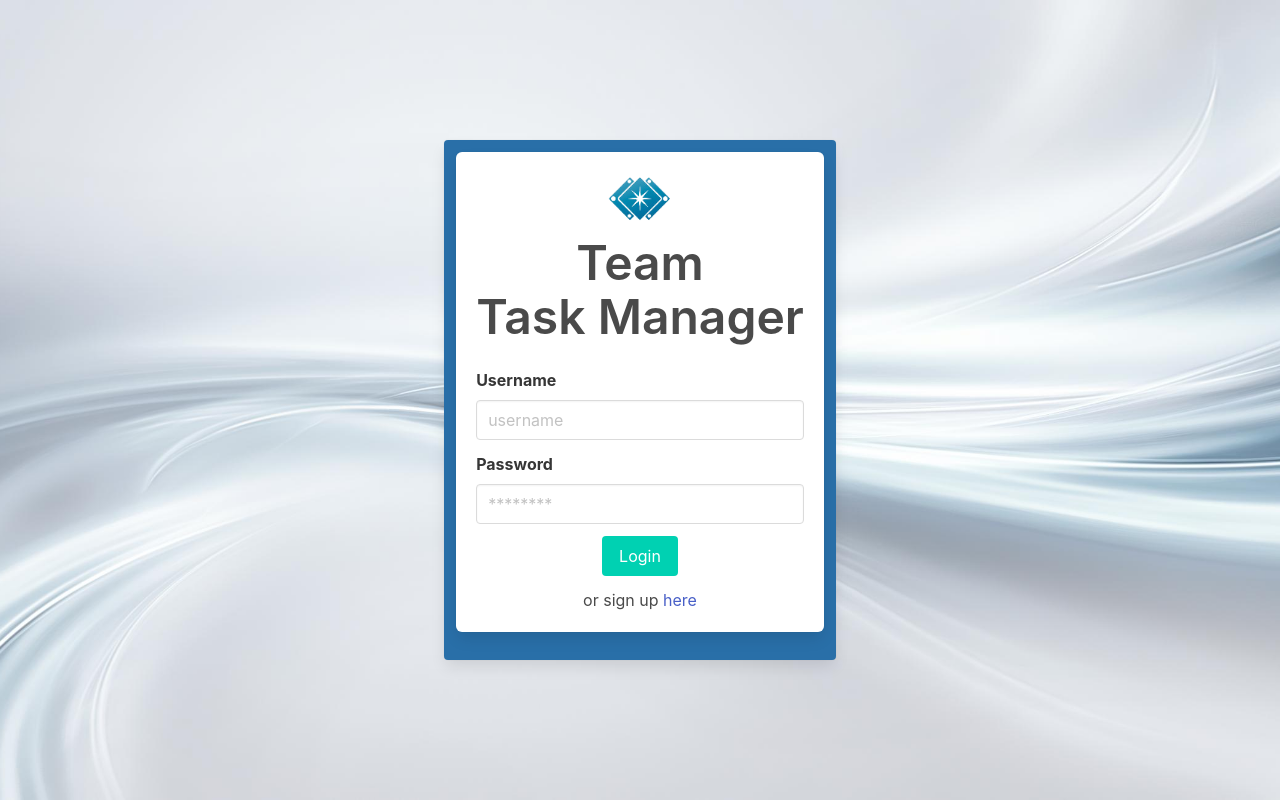
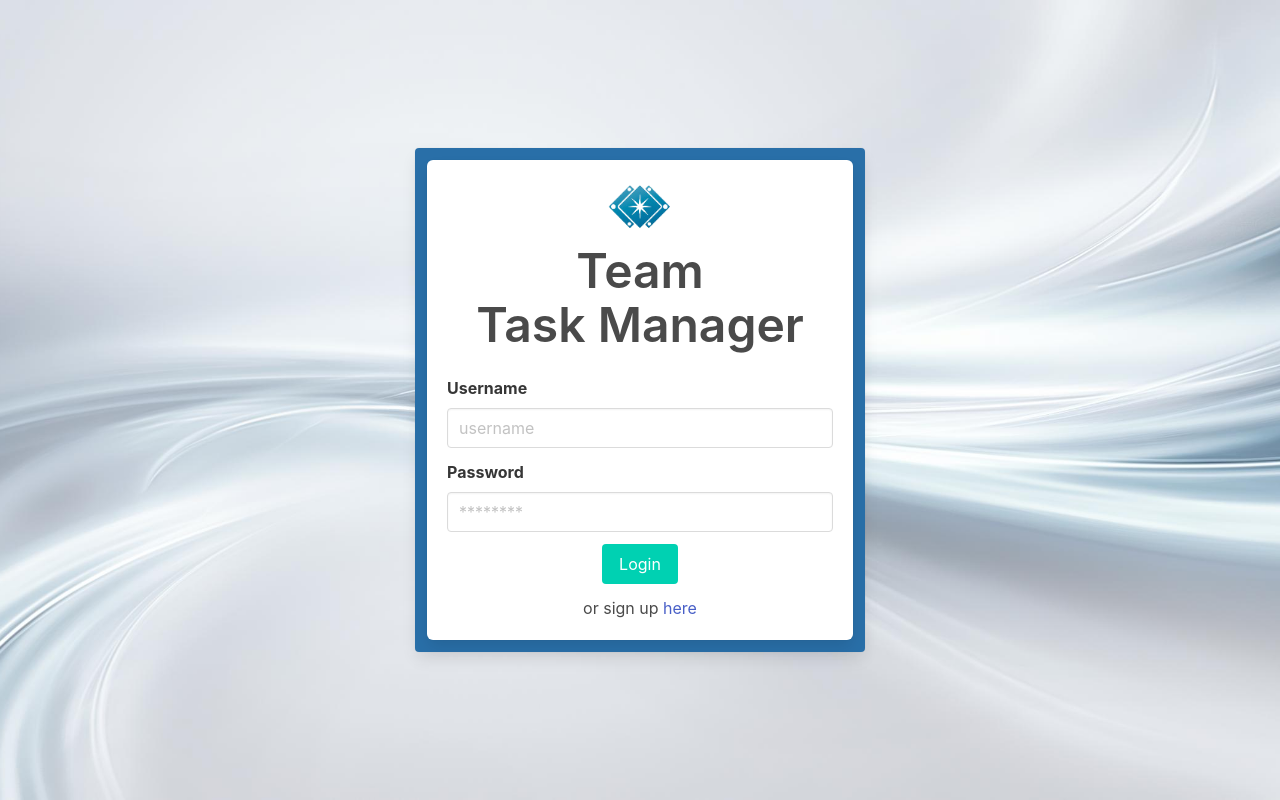
Before and after one commit to AidKool/team-task-manager, a Node server app: page /login in a window 1280 px wide. Run offline with Node 20, Linux system fonts and the light colour scheme; style sheets or scripts are compiled from the project's sources; some libraries are stand-ins or nearby versions.

Commit message:
#66 Tweak login form and add form container

```diff
--- /dev/null
+++ b/src/scss/_reset.scss
@@ -0,0 +1,4 @@
+html,
+body {
+  min-width: 375px;
+}
--- /dev/null
+++ b/src/scss/_signup-login.scss
@@ -0,0 +1,4 @@
+.form-container {
+  max-width: 450px !important;
+  margin: 0 auto;
+}
--- a/src/scss/styles.scss
+++ b/src/scss/styles.scss
@@ -5,6 +5,9 @@
 
 // bulma
 @import '../../node_modules/bulma/bulma.sass';
+
+// reset
+@import './reset';
 
 // navbar
 @import './navbar';
@@ -17,3 +20,6 @@
 
 // image
 @import './main';
+
+// signup and login
+@import './signup-login';
--- a/views/login.handlebars
+++ b/views/login.handlebars
@@ -1,9 +1,8 @@
-<section class='level m-5 '>
-  <div class='container is-fluid'>
-    <div class='columns is-centered '>
-      <div>
-        <div class='card column is-12 has-background-info-dark'>
-          <form class='box' id='login-form'>
+<section class='level m-5'>
+  <div class='container'>
+    <div class='columns is-centered'>
+      <div class='card column has-background-info-dark form-container'>
+        <section class="box mb-0">
           <div class='has-text-centered'>
             <figure class='image is-64x64 is-inline-block'>
               <img src='/img/ttmLogo.jpg' />
@@ -11,28 +10,19 @@
           </div>
           <h1 class='title is-1 has-text-centered has-text-grey-dark'>Team <br>Task
             Manager</h1>
+          <form id='login-form' class="mb-0">
 
             <div class='field has-text-grey-dark'>
               <label for='username' class='label'>Username</label>
               <div class='control'>
-                <input
-                  class='input'
-                  type='text'
-                  placeholder='username'
-                  id='username'
-                />
+                <input class='input' type='text' placeholder='username' id='username' />
               </div>
             </div>
 
             <div class='field has-text-grey-dark'>
               <label for='password' class='label'>Password</label>
               <div class='control'>
-                <input
-                  class='input'
-                  id='password'
-                  type='password'
-                  placeholder='********'
-                />
+                <input class='input' id='password' type='password' placeholder='********' />
               </div>
             </div>
             <div class='field is-flex is-justify-content-space-evenly has-text-grey-dark'>
@@ -43,7 +33,7 @@
               <a href='/signup'>here</a>
             </p>
           </form>
-        </div>
+        </section>
       </div>
     </div>
   </div>
```
Lines whose indentation alone changed are shown as unchanged.
